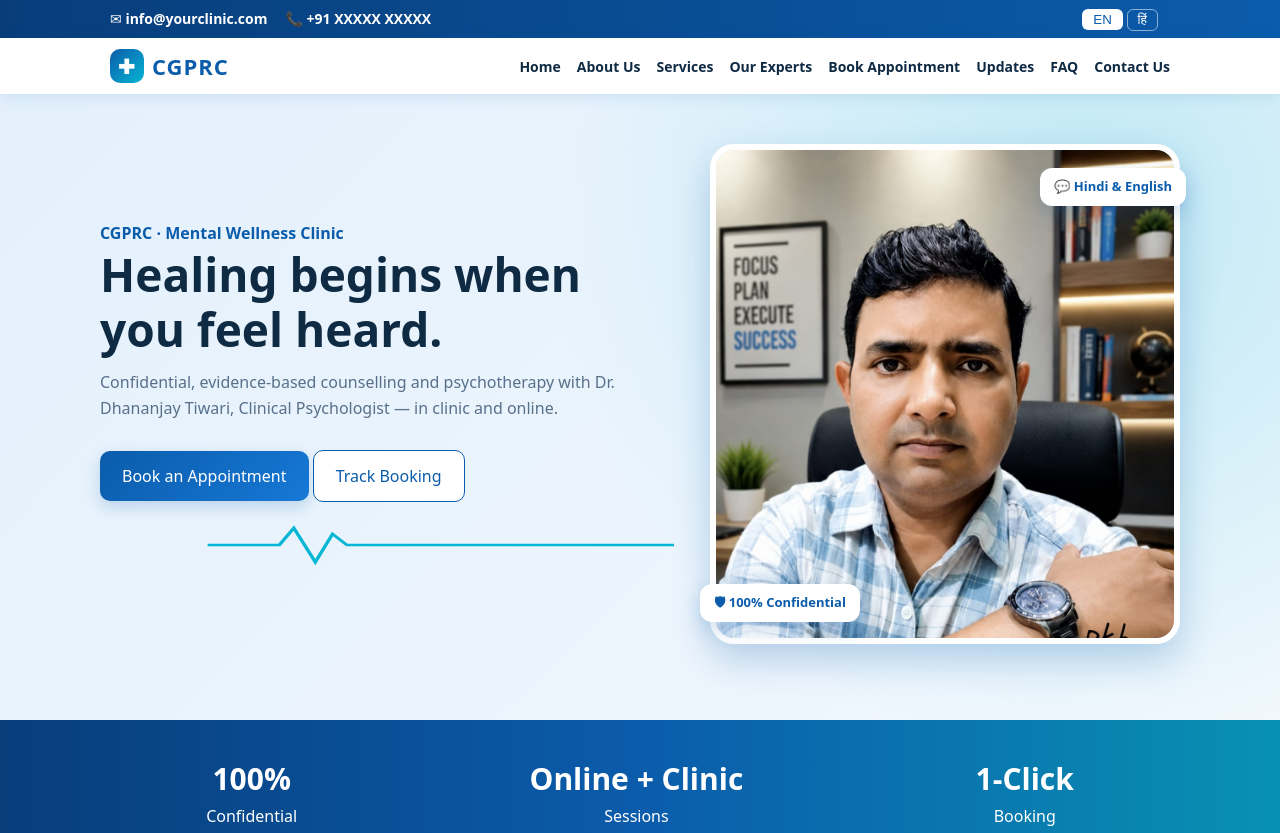
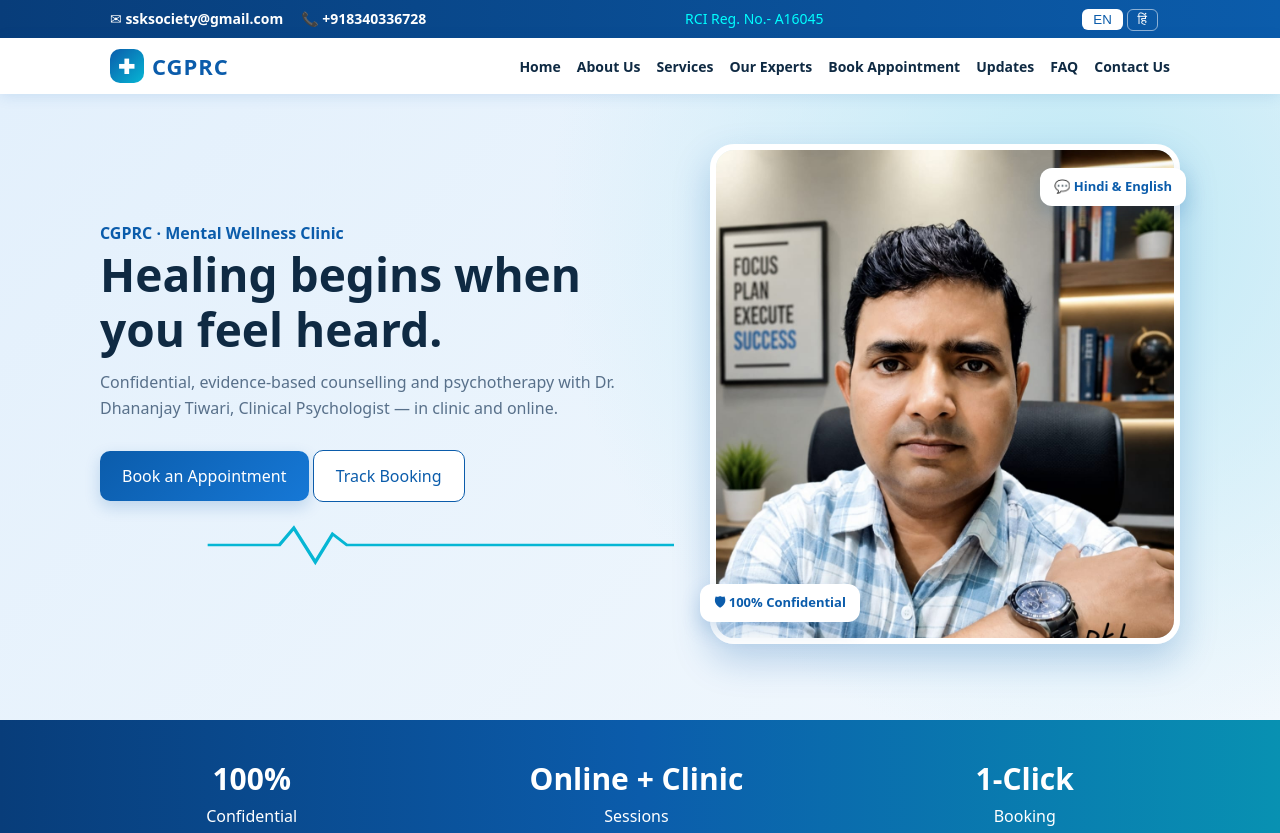
Before and after one commit to samara845/cgprc, a plain HTML site: page index.html in a window 1280 px wide. Shown: the top 833 px of the page. Drawn offline with Linux system fonts and the light colour scheme.

Commit message:
Add files via upload

```diff
--- a/index.html
+++ b/index.html
@@ -1,10 +1,10 @@
 <!DOCTYPE html>
 <html lang="en"><head><meta charset="utf-8"><meta name="viewport" content="width=device-width,initial-scale=1">
-<title>CGPRC | Clinical Psychologist & Mental Wellness Clinic</title>
+<title>Psychologist & Mental Wellness </title>
 <link rel="stylesheet" href="style.css">
 </head>
 <body>
-<div class="top"><div class="w"><div><span>✉ <b id="tem"></b></span><span>📞 <b id="tph"></b></span></div>
+<div class="top"><div class="w"><div><span>✉ <b id="tem"></b></span><span>📞 <b id="tph"></b></span></div> <div><span style="color: aqua;">RCI Reg. No.- A16045</span></div>
 <div class="lg2"><button id="l_en">EN</button> <button id="l_hi">हिं</button><a class="adm" href="#admin" ></a></div></div></div>
 <header><nav><a class="logo" href="#home"><i>✚</i>CGPRC</a><button id="mb" aria-label="menu">☰</button>
 <ul id="nv"><li><a href="#home" data-t="n_home"></a></li><li><a href="#about" data-t="n_about"></a></li><li><a href="#services" data-t="n_serv"></a></li><li><a href="#experts" data-t="n_exp"></a></li><li><a href="#book" data-t="n_book"></a></li><li><a href="#updates" data-t="n_upd"></a></li><li><a href="#faq" data-t="n_faq"></a></li><li><a href="#contact" data-t="n_con"></a></li></ul></nav></header>
@@ -92,13 +92,20 @@
 <script>
 const CFG={API:"",ADMIN_PASS:"cgprc@123"}; // paste Apps Script /exec URL in API for live multi-device mode
 const SLOTS=["10:30 AM - 11:20 AM","12:00 PM - 12:50 PM","03:00 PM - 03:50 PM","05:30 PM - 06:20 PM","06:30 PM - 07:20 PM"];
-const DEF={fee:"500",upi:"9471497422@ptsbi",payee:"CGPRC",phone:"",wa:"",email:"",hours:"Mon-Sat: 10:00 AM - 07:00 PM",addr:"Ara, Bihar"};
+const DEF={fee:"500",upi:"9471497422@ptsbi",payee:"CGPRC",phone:"+918340336728",wa:"+918340336728",email:"ssksociety@gmail.com",hours:"Mon-Sat: 5:00 PM - 07:00 PM",addr:"Chapra Kothi, Near Bajaj Show Room, (Muthoot Finance) Block Road Ara"};
 const T={en:{admin:"Admin",n_home:"Home",n_about:"About Us",n_serv:"Services",n_exp:"Our Experts",n_book:"Book Appointment",n_upd:"Updates",n_faq:"FAQ",n_con:"Contact Us",
 h_tag:"CGPRC · Mental Wellness Clinic",h_h1:"Healing begins when you feel heard.",h_p:"Confidential, evidence-based counselling and psychotherapy with Dr. Dhananjay Tiwari, Clinical Psychologist — in clinic and online.",h_book:"Book an Appointment",h_track:"Track Booking",bd1:"🛡 100% Confidential",bd2:"💬 Hindi & English",
 s1:"Confidential",s2b:"Online + Clinic",s2:"Sessions",s3b:"1-Click",s3:"Booking",
 a_t:"About Us",a_s:"A safe, non-judgemental space for your mind.",a_p1:"CGPRC is a mental wellness clinic offering professional psychological care for children, teens, adults and families. Every plan is personalised and every session is private.",a_p2:"Our approach combines Cognitive Behavioural Therapy, mindfulness and supportive counselling, so you build skills that last beyond the session room.",
 sv_t:"Services",sv_s:"Support for what you are going through.",sv1t:"Individual Counselling",sv1d:"One-to-one therapy for stress, low mood, trauma and self-esteem.",sv2t:"Anxiety & Depression",sv2d:"CBT-based treatment plans with practical tools for daily life.",sv3t:"Child & Teen Support",sv3d:"Learning, behaviour, exam stress and emotional development.",sv4t:"Couple & Family Therapy",sv4d:"Better communication and healthier relationships.",sv5t:"Career Counselling",sv5d:"Clarity on goals, burnout and decisions.",sv6t:"Online Session",sv6d:"Secure video consultations from anywhere.",
 ex_t:"Our Experts",ex_s:"Qualified professionals you can trust.",ex_n:"Dr. Dhananjay Tiwari, Ph.D.",ex_r:"Clinical Psychologist",ex_d:"Specialises in anxiety, depression, relationship concerns and stress management. Sessions available in Hindi and English.",ex_b:"Book with Dr. Tiwari",
+// {
+//     name: "Dr. Rukmini Shrivastava",
+//     qualification: "Clinical Psychologist",
+//     Address: Govt. Medical College, Shivpuri, MP.
+//     photo: "1st.jpeg"
+// }
+
 st_t:"How Booking Works",stp1:"Fill details",stp1d:"Choose service, date and time slot.",stp2:"Pay via UPI",stp2d:"Scan the QR and note the transaction number.",stp3:"Get confirmed",stp3d:"Admin verifies and approves your booking.",
 b_t:"Book an Appointment",b_s:"Fill details → pay via UPI → enter transaction number. Your booking is confirmed only after admin approval.",l_name:"Full name *",l_mob:"Mobile (WhatsApp) *",l_age:"Age *",l_serv:"Service *",l_date:"Date *",l_slot:"Time slot *",l_con:"Your concern (optional)",b_next:"Continue to Payment →",
 p_s1:"<b>Step 1:</b> Scan the QR with any UPI app and pay",p_upi:"UPI ID:",p_copy:"Copy",p_copied:"Copied",p_app:"Pay with UPI app (mobile)",p_utr:"<b>Step 2:</b> Transaction / UTR number * (12 digits)",p_err:"Transaction number must be 12 digits",
@@ -155,8 +162,8 @@ function ap(){document.documentElement.lang=L;
 function setL(l){L=l;localStorage.setItem("cl",l);ap()}
 $("l_en").onclick=()=>setL("en");$("l_hi").onclick=()=>setL("hi");
 function rc(){$("tem").innerHTML=S.email?`<a href="mailto:${E(S.email)}">${E(S.email)}</a>`:"info@yourclinic.com";
- $("tph").innerHTML=S.phone?`<a href="tel:${E(S.phone)}">${E(S.phone)}</a>`:"+91 XXXXX XXXXX";
- $("ct").innerHTML=`<div class="card"><div class="ic">📍</div><h3>${tr("c_addr")}</h3>${E(S.addr)}<br><a href="https://maps.google.com/?q=${encodeURIComponent(S.addr)}" target="_blank" rel="noopener">${tr("c_map")}</a></div>
+ $("tph").innerHTML=S.phone?`<a href="tel:${E(S.phone)}">${E(S.phone)}</a>`:"+918340336728";
+ $("ct").innerHTML=`<div class="card"><div class="ic">📍</div><h3>${tr("c_addr")}</h3>${E(S.addr)}<br><a href="https://share.google/FhSbWJvCflEdjmIHJ" target="_blank" rel="noopener">${tr("c_map")}</a></div>
  <div class="card"><div class="ic">🕘</div><h3>${tr("c_time")}</h3>${E(S.hours)}</div>
  <div class="card"><div class="ic">📞</div><h3>${tr("c_reach")}</h3>${S.phone?`${tr("c_call")} <a href="tel:${E(S.phone)}">${E(S.phone)}</a><br>`:""}${S.wa?`<a href="https://wa.me/${E(S.wa)}" target="_blank" rel="noopener">${tr("c_wa")}</a><br>`:""}${S.email?`<a href="mailto:${E(S.email)}">${E(S.email)}</a>`:""}${!S.phone&&!S.wa&&!S.email?tr("c_soon"):""}</div>`}
 function rn(){$("nl").innerHTML=NS.length?NS.map(n=>`<div class="ni">${E(n.text)}</div>`).join(""):`<p class="sub">${tr("u_none")}</p>`}
```
Also changed, not shown: 1st.jpeg (added), 2nd.jpeg (added).
